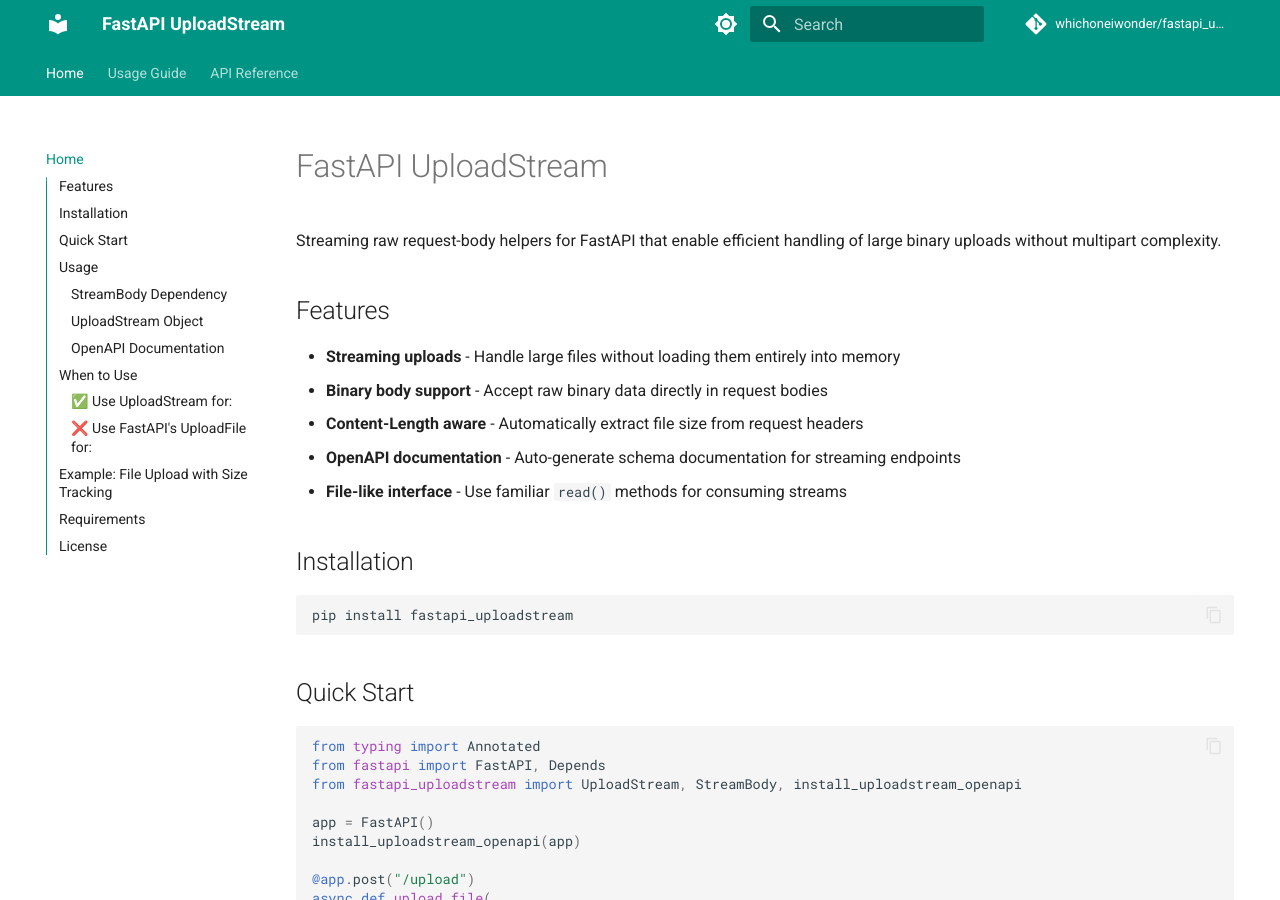
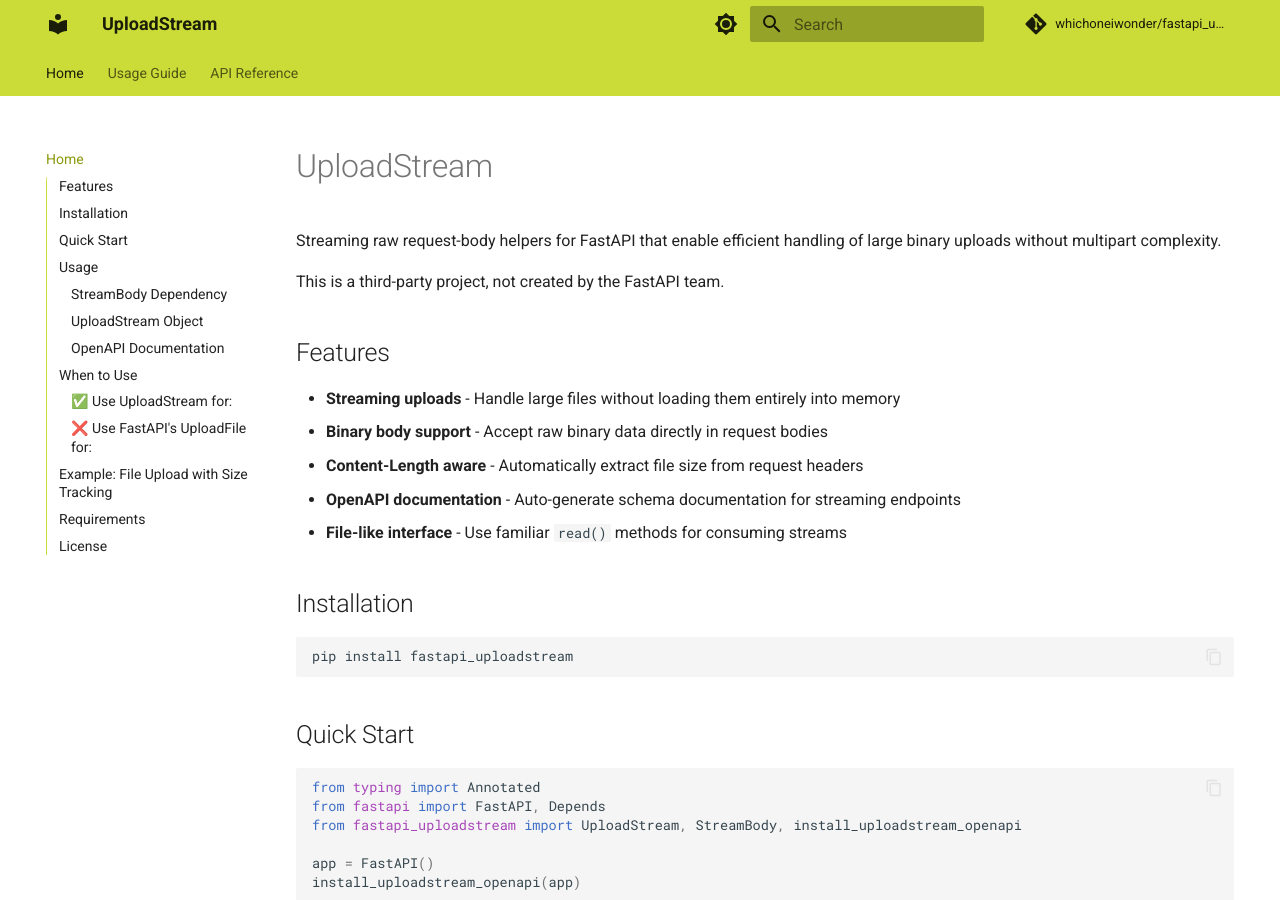
Before and after one commit to whichoneiwonder/fastapi_uploadstream, an MkDocs documentation site: the page built from docs/index.md, in a window 1280 px wide and 900 px high. Built offline with MkDocs 1.6.1 and Material for MkDocs 9.7.7, drawn with Linux system fonts in a browser that asks for light colours; comment, search, counter and statistics services are not loaded.

Commit message:
Tweak titles and colors for docs

```diff
--- a/README.md
+++ b/README.md
@@ -1,6 +1,8 @@
-# FastAPI UploadStream
+# UploadStream
 
 Streaming raw request-body helpers for FastAPI that enable efficient handling of large binary uploads without multipart complexity.
+
+This is a third-party project, not created by the FastAPI team.
 
 ## Features
 
--- a/mkdocs.yml
+++ b/mkdocs.yml
@@ -1,5 +1,5 @@
-site_name: FastAPI UploadStream
-site_description: Streaming raw request-body helpers for FastAPI
+site_name: UploadStream
+site_description: Helpers for streaming raw request content in FastAPI
 site_url: https://whichoneiwonder.github.io/fastapi_uploadstream
 repo_url: https://github.com/whichoneiwonder/fastapi_uploadstream
 repo_name: whichoneiwonder/fastapi_uploadstream
@@ -17,14 +17,14 @@
     - content.code.annotate
   palette:
     - scheme: default
-      primary: teal
-      accent: cyan
+      primary: lime
+      accent: light blue
       toggle:
         icon: material/brightness-7
         name: Switch to dark mode
     - scheme: slate
-      primary: teal
-      accent: cyan
+      primary: green
+      accent: light blue
       toggle:
         icon: material/brightness-4
         name: Switch to light mode
```
